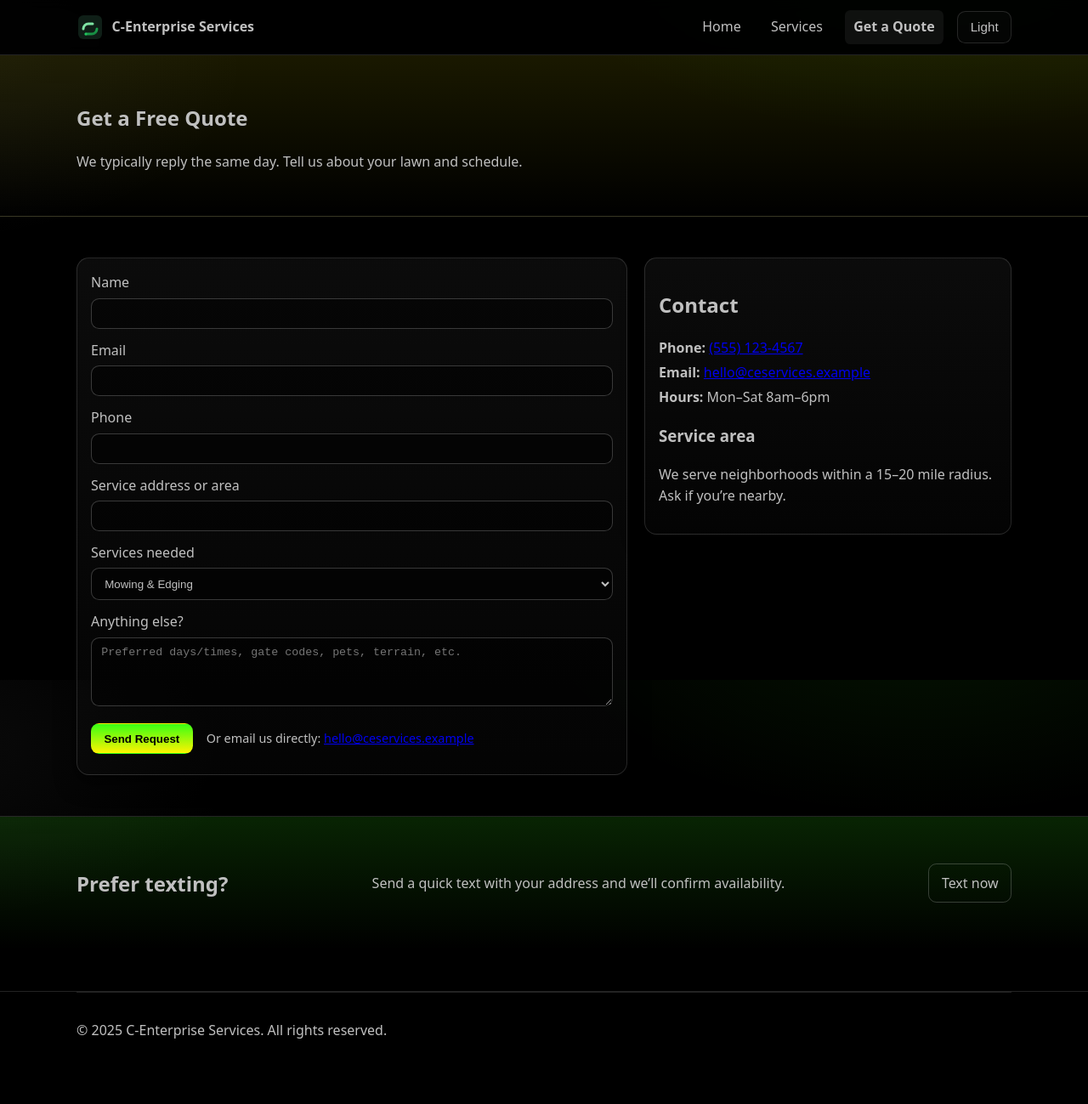
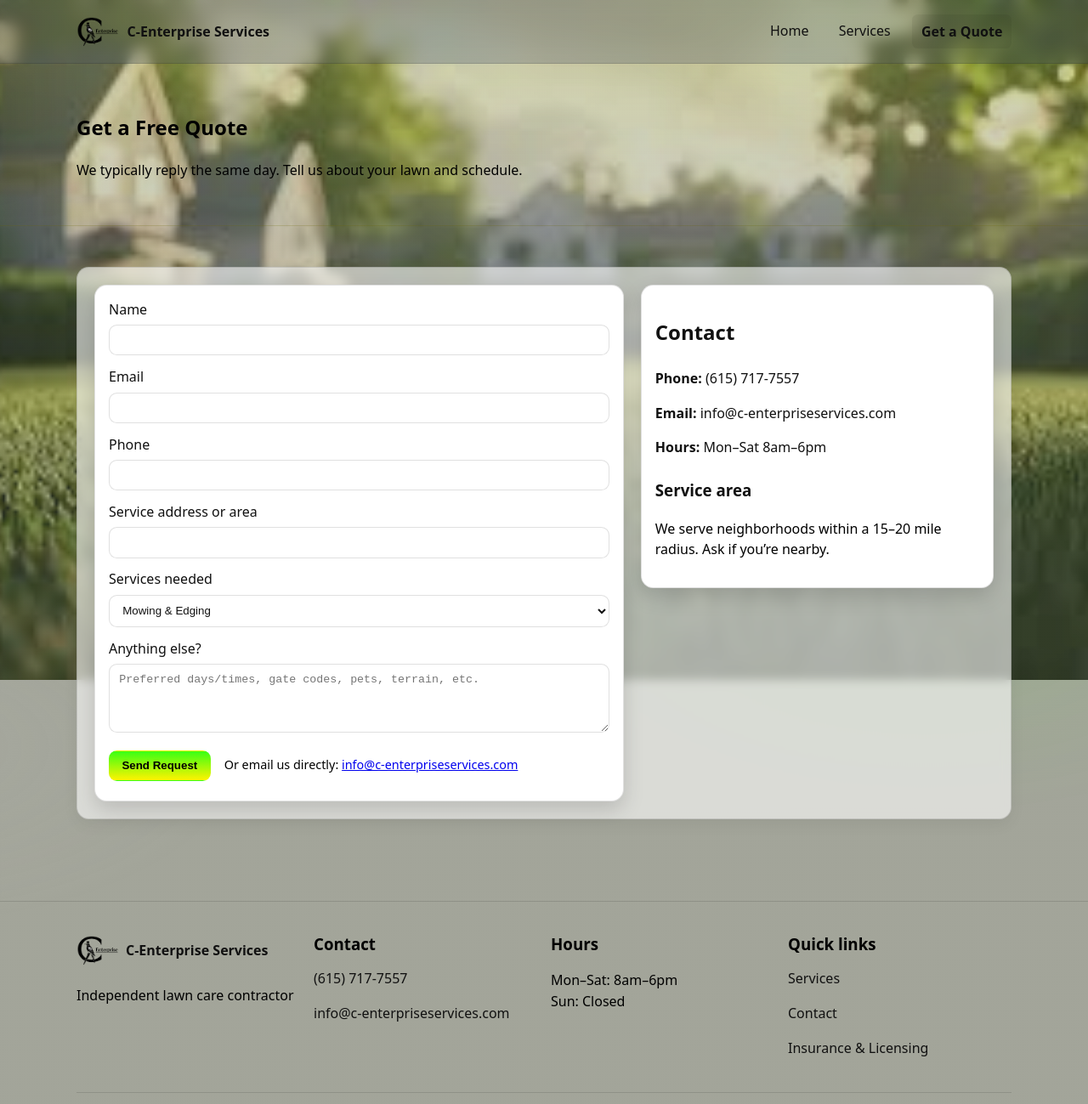
Before and after one commit to hligon35/c-enterprise, a plain HTML site: page contact.html in a window 1280 px wide. Shown: the top 1299 px of the page at 85% size. Before the commit the page ends 1257 px from the top, so only its background shows below. Drawn offline with Linux system fonts and the light colour scheme.

Commit message:
looking good

```diff
--- a/assets/css/styles.css
+++ b/assets/css/styles.css
@@ -6,9 +6,9 @@
 
 /* Light theme: white + metallic silver */
 [data-theme="light"]{
-  --bg: #ffffff;
-  --panel: #ffffff;
-  --surface: #ffffff;
+  --bg: #c0c0c0;       /* metallic silver */
+  --panel: #c0c0c0;    /* metallic silver */
+  --surface: #c0c0c0;  /* metallic silver */
   --text: #111111;
   --muted: #4b5563;
   --ring: rgba(255,243,0,.45);
@@ -19,34 +19,33 @@
   --hover-bg: rgba(0,0,0,.06);
   --overlay: rgba(192,192,192,.10);
   --field-bg: rgba(255,255,255,.85);
+  /* Cards */
+  --card-bg: #ffffff;
+  --card-text: #111111;
+  --card-border: rgba(0,0,0,.12);
+  /* List containers */
+  --list-bg: #ffffff;
+  --list-text: #111111;
+  --list-border: rgba(0,0,0,.12);
+  /* Overlay color used above the page background image */
+  --bg-overlay: rgba(192,192,192,0.35);
 }
 
 /* Dark theme: black + metallic silver */
-[data-theme="dark"]{
-  --bg: #000000;
-  --panel: #000000;
-  --surface: #000000;
-  --text: #c0c0c0;
-  --muted: #c0c0c0;
-  --ring: rgba(255,243,0,.45);
-  --shadow: rgba(0,0,0,.6);
-  --border: rgba(192,192,192,.18);
-  --border-strong: rgba(192,192,192,.28);
-  --panel-blur: rgba(0,0,0,.8);
-  --hover-bg: rgba(192,192,192,.08);
-  --overlay: rgba(192,192,192,.06);
-  --field-bg: rgba(0,0,0,.45);
-}
+/* Dark theme removed — site uses the single light/metallic theme defined above */
 *{box-sizing:border-box}
 html,body{height:100%}
 body{
   margin:0;
   font-family: system-ui, -apple-system, Segoe UI, Roboto, Helvetica, Arial, "Apple Color Emoji","Segoe UI Emoji";
-  color:var(--text);
+  color:#000000; /* force all text black as requested */
+  /* Page background: metallic base (var(--bg)), then background image, then translucent overlays */
   background:
     radial-gradient(800px 400px at 85% -10%, rgba(57,255,20,.08), transparent 60%),
     radial-gradient(700px 350px at -10% 10%, var(--overlay), transparent 60%),
-    var(--bg);
+    linear-gradient(0deg, var(--bg-overlay), var(--bg-overlay)),
+    url('../images/lawn3.jpg') center/cover no-repeat,
+    linear-gradient(var(--bg), var(--bg));
   line-height:1.55;
 }
 img{max-width:100%;display:block}
@@ -58,7 +57,7 @@ img{max-width:100%;display:block}
 .skip-link:focus{left:0;top:0;width:auto;height:auto;background:#000;color:#fff;padding:.5rem 1rem;z-index:1000}
 
 /* Header */
-.site-header{position:sticky;top:0;z-index:50;background:var(--panel-blur);-webkit-backdrop-filter: blur(8px);backdrop-filter: blur(8px);border-bottom:1px solid var(--border)}
+.site-header{position:sticky;top:0;z-index:50;background:linear-gradient(0deg, var(--bg-overlay), var(--bg-overlay));-webkit-backdrop-filter: blur(8px);backdrop-filter: blur(8px);border-bottom:1px solid var(--border)}
 .header-inner{display:flex;align-items:center;justify-content:space-between;padding:.75rem 0}
 .brand{display:flex;align-items:center;gap:.6rem;color:var(--text);text-decoration:none;font-weight:700}
 
@@ -71,7 +70,7 @@ img{max-width:100%;display:block}
 
 @media (max-width: 720px){
   .nav-toggle{display:flex}
-  .site-nav{position:absolute;inset:56px 0 auto auto;background:var(--panel-blur);border-bottom:1px solid var(--border);display:none}
+  .site-nav{position:absolute;inset:56px 0 auto auto;background:linear-gradient(0deg, var(--bg-overlay), var(--bg-overlay));border-bottom:1px solid var(--border);display:none}
   .site-nav.open{display:block}
   .site-nav ul{flex-direction:column;align-items:flex-start;padding:1rem}
 }
@@ -83,20 +82,39 @@ img{max-width:100%;display:block}
 .hero-copy h1{font-size: clamp(1.8rem, 2.5vw + 1rem, 2.8rem);line-height:1.2;margin:0 0 .7rem}
 .hero-copy p{margin:0 0 1.1rem;color:var(--muted)}
 .trust{display:flex;gap:1rem;flex-wrap:wrap;color:var(--accent);padding:0;margin:.75rem 0 0;list-style: none}
-.hero-media{min-height:260px;border-radius:1rem;background-image:linear-gradient(to bottom, rgba(0,0,0,.2), rgba(0,0,0,.4)), url('../images/hero-lawn.jpg');background-size:cover;background-position:center;box-shadow:0 10px 30px var(--shadow);border:1px solid var(--border)}
+.trust li{background:transparent;color:var(--accent);border:none;border-radius:0;padding:0;margin:0}
+.hero-media{min-height:260px;border-radius:1rem;background-image:linear-gradient(to bottom, rgba(0,0,0,.2), rgba(0,0,0,.4)), url('../images/lawn1.jpg');background-size:cover;background-position:center;box-shadow:0 10px 30px var(--shadow);border:1px solid var(--border)}
 
 /* Sections */
 .section{padding:3rem 0}
+.section > .container{
+  /* translucent panel that groups section content */
+  background: rgba(255,255,255,0.6);
+  border: 1px solid var(--border);
+  border-radius: .9rem;
+  padding: 1.25rem;
+  -webkit-backdrop-filter: blur(6px);
+  backdrop-filter: blur(6px);
+  box-shadow: 0 6px 18px rgba(0,0,0,0.06);
+}
 .section.alt{background:linear-gradient(180deg, rgba(255,243,0,.06), rgba(0,0,0,0))}
 .section-header h2{margin:.2rem 0 .5rem;font-size:1.6rem}
 .section-header p{color:var(--muted);margin:0}
 
 .cards-3{grid-template-columns: repeat(3, 1fr)}
-.card{background:linear-gradient(180deg, rgba(192,192,192,.06), rgba(192,192,192,.02));border:1px solid var(--border);border-radius:.9rem;padding:1rem;box-shadow:0 10px 25px var(--shadow)}
+.card{background:var(--card-bg);color:var(--card-text);border:1px solid var(--card-border);border-radius:.9rem;padding:1rem;box-shadow:0 10px 25px var(--shadow)}
 .testimonials .card p{font-style:italic}
 
 .steps{counter-reset: step;display:grid;grid-template-columns:repeat(3,1fr);gap:1rem;padding:0;margin:0}
-.steps li{list-style:none;background:linear-gradient(180deg, rgba(192,192,192,.06), rgba(192,192,192,.02));border:1px solid var(--border);border-radius:.9rem;padding:1rem}
+.steps li{
+  list-style:none;
+  background:var(--card-bg);
+  color:var(--card-text);
+  border:1px solid var(--card-border);
+  border-radius:.9rem;
+  padding:1rem;
+  box-shadow:0 10px 25px var(--shadow);
+}
 .steps h3{margin:.2rem 0 .4rem}
 
 /* CTA */
@@ -105,21 +123,36 @@ img{max-width:100%;display:block}
 
 /* Footer */
 .site-footer{border-top:1px solid var(--border);margin-top:3rem}
-.footer-grid{display:grid;grid-template-columns: 2fr 1fr 1fr 1fr;gap:1rem;padding:2rem 0}
+.footer-grid{display:grid;grid-template-columns: 1fr 1fr 1fr 1fr;gap:1rem;padding:2rem 0}
 .footer-title{margin:.2rem 0 .6rem}
-.fineprint{border-top:1px solid var(--border);padding:1rem 0;color:var(--muted)}
+.fineprint{border-top:1px solid var(--border);padding:1rem 0;color:var(--muted);text-align:center}
+.fineprint p{margin:0}
+
+/* Force paragraph text black in key regions to override other paragraph rules */
+.hero p,
+.hero-copy p,
+.section p,
+.section-header p,
+.container div p,
+.fineprint p {
+  color: #000000;
+}
 
 /* Utilities */
 .row{display:flex;gap:.5rem;align-items:center}
 .muted{color:var(--muted)}
 .small{font-size:.9rem}
-.list-plain{list-style:none;padding:0;margin:0;display:grid;gap:.25rem}
+.list-plain{list-style:none;padding:0;margin:.25rem 0;display:grid;gap:.5rem}
+.list-plain > li{background:transparent;color:var(--list-text);border:none;border-radius:0;padding:.25rem 0;box-shadow:none}
+.list-plain a{color:inherit;text-decoration:none}
+.list-plain a:hover{text-decoration:underline}
 
 .btn{display:inline-flex;align-items:center;justify-content:center;gap:.5rem;border-radius:.6rem;padding:.6rem .9rem;text-decoration:none;color:var(--text);border:1px solid var(--border);background:rgba(192,192,192,.02)}
 .btn:hover{background:var(--hover-bg)}
 .btn-primary{background:linear-gradient(180deg, var(--brand), var(--accent));border-color:transparent;color:#000000;font-weight:700}
 .btn-primary:hover{filter:brightness(1.05)}
-.btn-ghost{background:transparent;border-color:var(--border-strong)}
+.btn-ghost{background:#ffffff;color:#000000;border-color:var(--card-border);transition:background .18s ease,color .18s ease,transform .12s ease;font-weight:700}
+.btn-ghost:hover{background:#c0c0c0;color:#000000;transform:translateY(-1px)}
 .btn-lg{padding:.8rem 1.2rem}
 
 /* Theme toggle button size tweak */
@@ -134,6 +167,8 @@ img{max-width:100%;display:block}
 .contact-grid{grid-template-columns: 1.2fr .8fr;align-items:start}
 .form .form-row{display:grid;gap:.35rem;margin-bottom:.8rem}
 .form input,.form select,.form textarea{width:100%;padding:.6rem .7rem;border-radius:.6rem;border:1px solid var(--border-strong);background:var(--field-bg);color:var(--text)}
+/* Ensure form controls inside white card match the card styling */
+.card.form input,.card.form select,.card.form textarea{background:var(--card-bg);color:var(--card-text);border:1px solid var(--card-border)}
 .form input:focus,.form select:focus,.form textarea:focus{outline:2px solid var(--ring);border-color:transparent}
 .form-actions{display:flex;gap:1rem;align-items:center;flex-wrap:wrap;margin-top:.6rem}
 .contact-aside{position:sticky;top:84px}
--- a/assets/js/main.js
+++ b/assets/js/main.js
@@ -36,64 +36,72 @@
     return false;
   }
 
-  // THEME MANAGEMENT
-  // Modes: 'auto' (default), 'light', 'dark'
-  const THEME_KEY = 'ces_theme_mode';
+  // Theme removed: site uses single light theme via CSS variables.
   const root = document.body;
-  const btn = document.getElementById('themeToggle');
 
-  function inDaylightHours(d){
-    // Switch at 7am and 7pm local time
-    const h = d.getHours();
-    return h >= 7 && h < 19; // 7:00 <= h < 19:00
+  // BACKGROUND COLOR FROM IMAGE
+  function extractUrlFromCssBg(bg){
+    if(!bg || bg === 'none') return null;
+    // Handles url("..."), url('...'), url(...)
+    const m = bg.match(/url\(["']?(.*?)["']?\)/i);
+    return m && m[1] ? m[1] : null;
   }
 
-  function prefersDark(){
-    return window.matchMedia && window.matchMedia('(prefers-color-scheme: dark)').matches;
+  function averageColor(img){
+    const canvas = document.createElement('canvas');
+    const ctx = canvas.getContext('2d', { willReadFrequently: true });
+    const w = 16, h = 16;
+    canvas.width = w; canvas.height = h;
+    ctx.drawImage(img, 0, 0, w, h);
+    const data = ctx.getImageData(0, 0, w, h).data;
+    let r=0,g=0,b=0,count=0;
+    for(let i=0;i<data.length;i+=4){
+      const a = data[i+3];
+      if(a === 0) continue; // skip transparent
+      r += data[i]; g += data[i+1]; b += data[i+2]; count++;
+    }
+    if(count === 0) return null;
+    r = Math.round(r/count); g = Math.round(g/count); b = Math.round(b/count);
+  return { r, g, b };
   }
 
-  function applyTheme(mode){
-    let theme = 'dark';
-    if(mode === 'light' || mode === 'dark'){
-      theme = mode;
-    } else {
-      // auto mode: day => light, night => dark; use system as secondary hint
-      const day = inDaylightHours(new Date());
-      theme = day ? 'light' : 'dark';
-      // Optional: if at boundary or ambiguous, fallback to system
-      if(!day && !prefersDark()) theme = 'dark';
-    }
-    root.setAttribute('data-theme', theme);
-    if(btn){ btn.textContent = theme === 'dark' ? 'Light' : 'Dark'; }
+  function setPageBgFromImage(src){
+    try{
+      const img = new Image();
+      img.onload = () => {
+        try{
+          const col = averageColor(img);
+                if(col){
+                  // Set a translucent overlay so the image is visible under it
+                  const overlay = `rgba(${col.r}, ${col.g}, ${col.b}, 0.35)`;
+                  root.style.setProperty('--bg-overlay', overlay);
+                  // --bg remains the metallic base defined in CSS
+                }
+        }catch{}
+      };
+      // Ensure same-origin; assets are local
+      img.crossOrigin = 'anonymous';
+      img.src = src;
+    }catch{}
   }
 
-  function getSavedMode(){
-    return localStorage.getItem(THEME_KEY) || 'auto';
-  }
-  function saveMode(mode){
-    localStorage.setItem(THEME_KEY, mode);
+  function initDynamicBg(){
+    let src = null;
+    const hero = document.querySelector('.hero-media');
+    if(hero){
+      const bg = getComputedStyle(hero).backgroundImage;
+      const u = extractUrlFromCssBg(bg);
+      if(u) src = u;
+    }
+    if(!src){
+      // Prefer sampling the page background (lawn3), fall back to hero (lawn1)
+      src = 'assets/images/lawn3.jpg';
+      // If that image fails later, code will still try hero media via computed style when present
+    }
+    setPageBgFromImage(src);
   }
 
-  // Cycle: auto -> light -> dark -> auto
-  function nextMode(mode){
-    if(mode === 'auto') return 'light';
-    if(mode === 'light') return 'dark';
-    return 'auto';
-  }
-
-  let mode = getSavedMode();
-  applyTheme(mode);
-
-  if(btn){
-    btn.addEventListener('click', () => {
-      mode = nextMode(mode);
-      saveMode(mode);
-      applyTheme(mode);
-    });
-  }
-
-  // Auto re-evaluate theme at the top of each hour
-  setInterval(() => {
-    if(mode === 'auto') applyTheme(mode);
-  }, 60 * 60 * 1000);
+  // Run after load to ensure CSS/bg computed and image is reachable
+  if(document.readyState === 'complete') initDynamicBg();
+  else window.addEventListener('load', initDynamicBg);
 })();
--- a/contact.html
+++ b/contact.html
@@ -6,15 +6,15 @@
     <title>Contact | C-Enterprise Services</title>
     <meta name="description" content="Request a free lawn care quote from C-Enterprise Services. Fast responses, flexible scheduling, and professional results." />
   <meta name="theme-color" content="#000000" />
-  <link rel="icon" href="assets/favicon.svg" type="image/svg+xml" />
+  <link rel="icon" href="assets/images/ceslogo.png" type="image/png" />
   <link rel="stylesheet" href="assets/css/styles.css" />
   </head>
-  <body data-theme="dark">
+  <body data-theme="light">
     <a class="skip-link" href="#main">Skip to content</a>
     <header class="site-header" role="banner">
       <div class="container header-inner">
         <a class="brand" href="index.html">
-          <img src="assets/favicon.svg" alt="C-Enterprise Services logo" width="32" height="32" />
+          <img src="assets/images/ceslogo.png" alt="C-Enterprise Services logo" width="50" height="50" />
           <span>C-Enterprise Services</span>
         </a>
         <button class="nav-toggle" aria-controls="site-nav" aria-expanded="false" aria-label="Toggle navigation">
@@ -27,7 +27,6 @@
             <li><a href="index.html">Home</a></li>
             <li><a href="services.html">Services</a></li>
             <li><a href="contact.html" aria-current="page" class="btn btn-primary">Get a Quote</a></li>
-            <li><button id="themeToggle" class="btn theme-toggle" type="button" aria-label="Toggle theme">Theme</button></li>
           </ul>
         </nav>
       </div>
@@ -75,15 +74,15 @@
             </div>
             <div class="form-actions">
               <button type="submit" class="btn btn-primary">Send Request</button>
-              <p class="muted small">Or email us directly: <a href="mailto:hello@ceservices.example">hello@ceservices.example</a></p>
+              <p class="muted small">Or email us directly: <a href="mailto:info@c-enterpriseservices.com">info@c-enterpriseservices.com</a></p>
             </div>
           </form>
 
           <aside class="card contact-aside">
             <h2>Contact</h2>
             <ul class="list-plain">
-              <li><strong>Phone:</strong> <a href="tel:+15551234567">(555) 123-4567</a></li>
-              <li><strong>Email:</strong> <a href="mailto:hello@ceservices.example">hello@ceservices.example</a></li>
+              <li><strong>Phone:</strong> <a href="tel:+16157177557">(615) 717-7557</a></li>
+              <li><strong>Email:</strong> <a href="mailto:info@c-enterpriseservices.com">info@c-enterpriseservices.com</a></li>
               <li><strong>Hours:</strong> Mon–Sat 8am–6pm</li>
             </ul>
             <h3>Service area</h3>
@@ -92,16 +91,44 @@
         </div>
       </section>
 
-      <section class="cta">
+      <!-- <section class="cta">
         <div class="container cta-inner">
           <h2>Prefer texting?</h2>
           <p>Send a quick text with your address and we’ll confirm availability.</p>
           <a class="btn btn-ghost" href="sms:+15551234567">Text now</a>
         </div>
-      </section>
+      </section> -->
     </main>
 
     <footer class="site-footer" role="contentinfo">
+      <div class="container footer-grid">
+        <div>
+          <div class="brand row">
+            <img src="assets/images/ceslogo.png" alt="" width="50" height="50" />
+            <strong>C-Enterprise Services</strong>
+          </div>
+          <p class="muted">Independent lawn care contractor</p>
+        </div>
+        <div>
+          <h3 class="footer-title">Contact</h3>
+          <ul class="list-plain">
+            <li><a href="tel:+16157177557">(615) 717-7557</a></li>
+            <li><a href="mailto:info@c-enterpriseservices.com">info@c-enterpriseservices.com</a></li>
+          </ul>
+        </div>
+        <div>
+          <h3 class="footer-title">Hours</h3>
+          <p>Mon–Sat: 8am–6pm<br/>Sun: Closed</p>
+        </div>
+        <div>
+          <h3 class="footer-title">Quick links</h3>
+          <ul class="list-plain">
+            <li><a href="services.html">Services</a></li>
+            <li><a href="contact.html">Contact</a></li>
+            <li><a href="#" aria-disabled="true">Insurance & Licensing</a></li>
+          </ul>
+        </div>
+      </div>
       <div class="container fineprint">
         <p>© <span id="year"></span> C-Enterprise Services. All rights reserved.</p>
       </div>
```
Also changed, not shown: index.html (+4 -4 lines), services.html (+31 -4 lines), assets/images/hero-selected.jpg (added), assets/images/lawn3.jpg (added).
